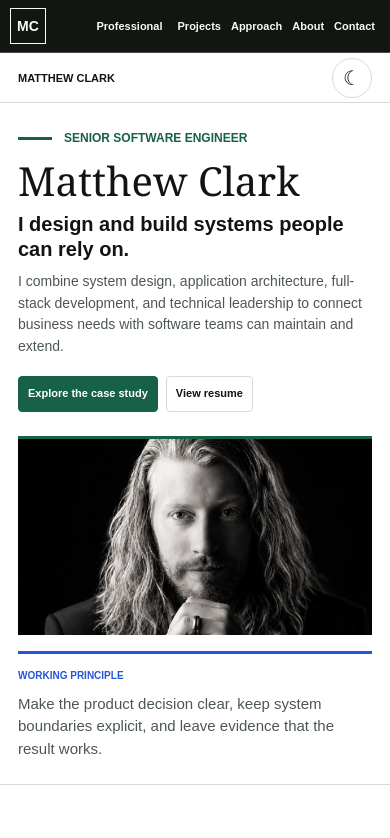
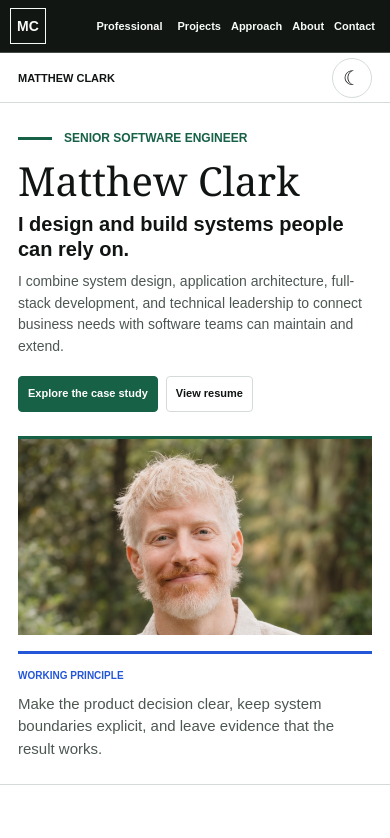
Before and after one commit to everdein/portfolio, a Next.js app: page / in a window 390 px wide. Shown: the top 838 px of the page. Built offline with nearby package versions, Linux system fonts and the light colour scheme; no server answers.

Commit message:
Use updated outdoor headshot in portfolio (#37)

```diff
--- a/app/globals.css
+++ b/app/globals.css
@@ -1239,7 +1239,7 @@ footer a {
   }
 
   .hero-portrait img {
-    object-position: center 28%;
+    object-position: center 15%;
   }
 
   .intro-note {
--- a/app/page.tsx
+++ b/app/page.tsx
@@ -99,7 +99,7 @@ export default function Home() {
             <div className="hero-portrait">
               <Image
                 src={`${basePath}/images/matthew-clark.jpg`}
-                alt="Black-and-white portrait of Matthew Clark"
+                alt="Matthew Clark outdoors against a softly blurred green background"
                 fill
                 priority
                 sizes="(max-width: 1040px) 360px, 24vw"
```
Also changed, not shown: public/images/matthew-clark.jpg, 1 other file (tests, documents, lock files or other folders).
